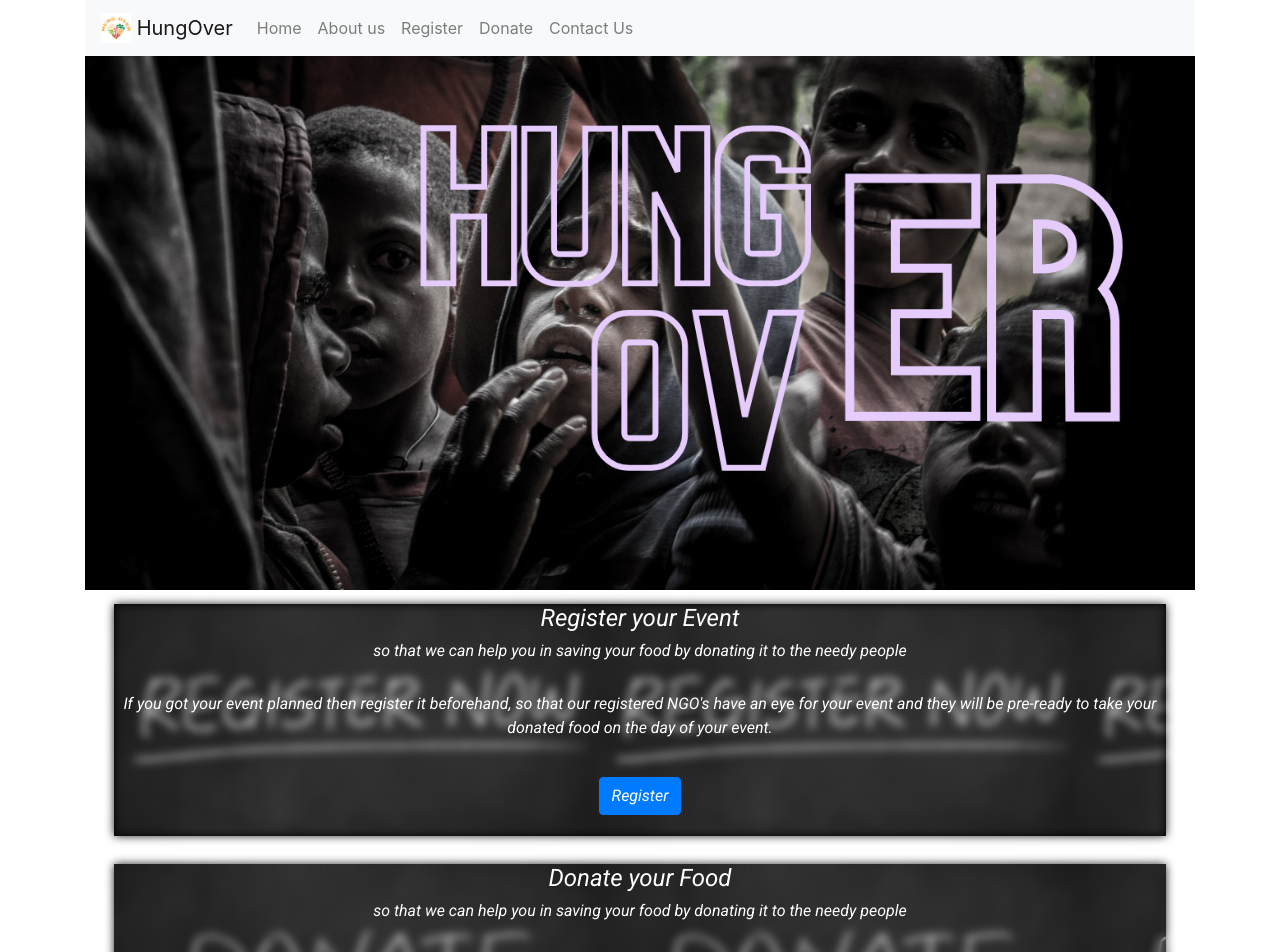
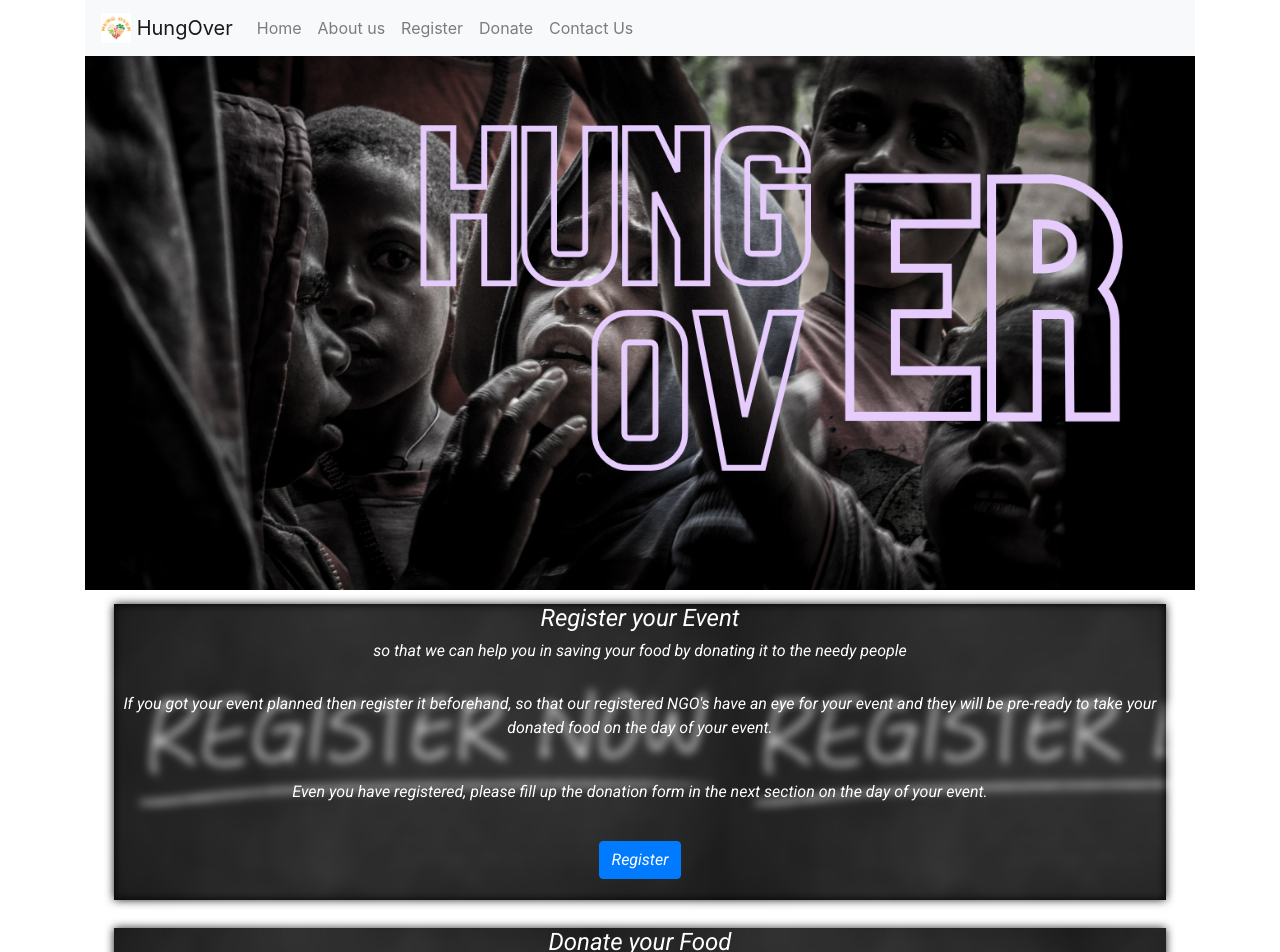
Before and after one commit to cosmo3769/HungOver, a React (Create React App) app in the folder app/: page / in a window 1280 px wide. Shown: the top 952 px of the page. Built offline with nearby package versions, Linux system fonts and the light colour scheme; no server answers.

Commit message:
text improved

```diff
--- a/app/src/components/DonationForm.js
+++ b/app/src/components/DonationForm.js
@@ -155,6 +155,8 @@ export default function DonationForm() {
                                     <h6>so that we can help you in saving your food by donating it to the needy people</h6>
                                     <br />
                                     <p className="instructional-content">If you got your event planned then register it beforehand, so that our registered NGO's have an eye for your event and they will be pre-ready to take your donated food on the day of your event.</p>
+                                    <br />
+                                    <p className="instructional-content">Even you have registered, please fill up the donation form in the next section on the day of your event.</p>
                                 </div>
                                     {/* <img src={registerimg} width="70%" height="70%" position="relative" left="0px" alt="register"/> */}
                                     <Button onClick={handleModalBeforeEvent}>Register</Button>{' '}
```
